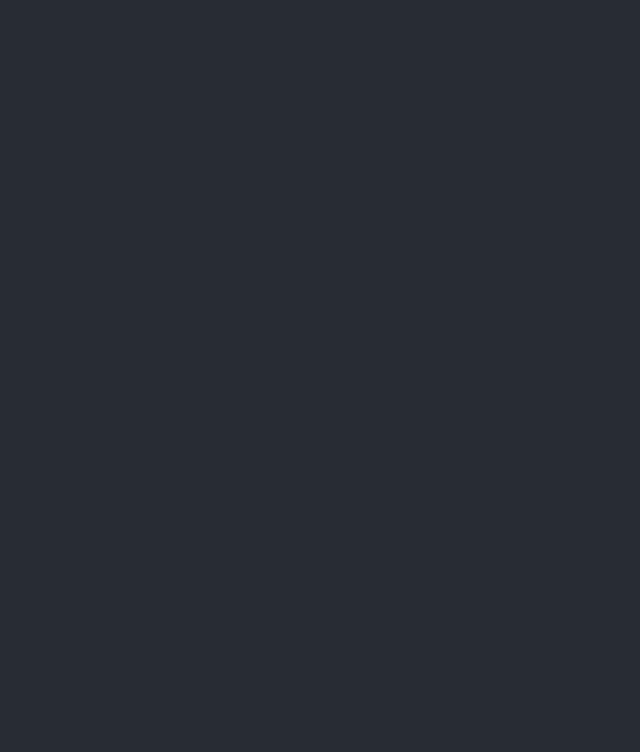
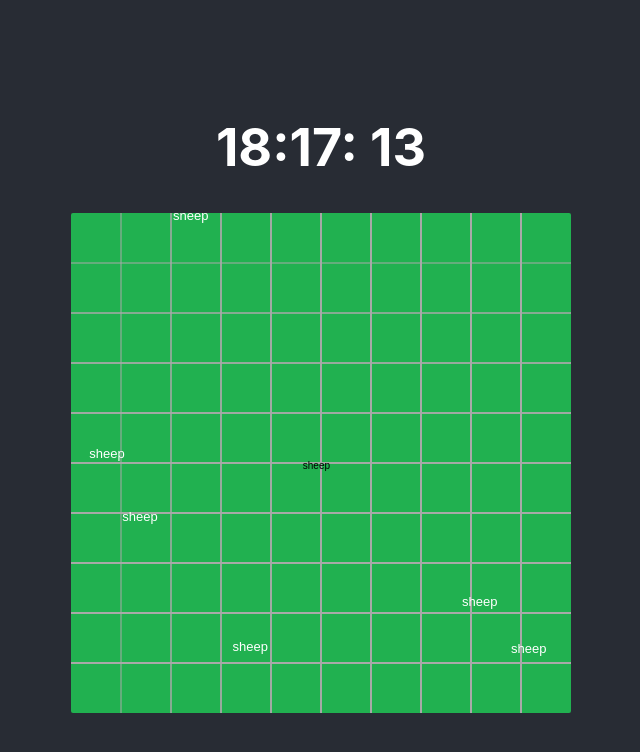
Before and after one commit to AhmedEldessouki/a-game, a React (Create React App) app: page / in a window 1280 px wide. Shown: the top 752 px of the page, without its empty margins (319-959 px from the left). Built offline with nearby package versions, Linux system fonts and the light colour scheme.

Commit message:
canvas as field spawning sheep,wolf, or bear adding faker for random number and lon/lat

```diff
--- a/package.json
+++ b/package.json
@@ -6,6 +6,7 @@
     "@emotion/styled": "^11.3.0",
     "@types/react": "^17.0.30",
     "@types/react-dom": "^17.0.10",
+    "faker": "^5.5.3",
     "react": "^17.0.2",
     "react-dom": "^17.0.2",
     "react-scripts": "4.0.3"
--- a/src/App.tsx
+++ b/src/App.tsx
@@ -1,10 +1,13 @@
 import React from 'react'
 import './App.css'
+import Grid from './components/grid/grid'
 
 function App() {
   return (
     <div className="App">
-      <header className="App-header" />
+      <main className="App-header">
+        <Grid />
+      </main>
     </div>
   )
 }
--- /dev/null
+++ b/src/components/grid/grid.tsx
@@ -0,0 +1,110 @@
+import React from 'react'
+import styled from '@emotion/styled'
+import faker from 'faker'
+
+const Canvas = styled.canvas`
+  background: #1eff61a1;
+  border-radius: 2px;
+`
+
+function draw(
+  ctx: CanvasRenderingContext2D,
+  squareLength: number,
+  latitude: number,
+  longitude: number,
+  text: string,
+) {
+  let radius = 0
+  if (text === 'wolf') {
+    radius = squareLength * 0.15
+  } else if (text === 'bear') {
+    radius = squareLength * 0.2
+  }
+  ctx.save()
+  ctx.beginPath()
+
+  ctx.fillText(text, longitude, latitude)
+  ctx.textAlign = 'center'
+  ctx.textBaseline = 'middle'
+  ctx.fillStyle = `white`
+  ctx.font = `13px sans-serif`
+  ctx.ellipse(longitude, latitude, radius, radius, Math.PI / 4, 0, 2 * Math.PI)
+  ctx.stroke()
+}
+
+function spawn(ctx: CanvasRenderingContext2D, squareLength: number) {
+  // ? Sheep s > 0 && s <= 100
+  // ? Wolf w > 101 && w <= 110 Radius: 15%
+  // ? Bear b > 111 && b <= 115 Radius: 20%
+  const num = faker.datatype.number(115)
+  const latitude = Number(faker.address.latitude(500, 0.1))
+  const longitude = Number(faker.address.longitude(500, 0.1))
+
+  if (num < 101) {
+    draw(ctx, squareLength, latitude, longitude, 'sheep')
+  } else if (num < 111) {
+    draw(ctx, squareLength, latitude, longitude, 'wolf')
+  } else {
+    draw(ctx, squareLength, latitude, longitude, 'bear')
+  }
+}
+
+function Grid() {
+  const [time, setTime] = React.useState(`${new Date()
+    .getHours()
+    .toString()
+    .padStart(2, '0')}:${new Date().getMinutes().toString().padStart(2, '0')}:
+  ${new Date().getSeconds().toString().padStart(2, '0')}`)
+  const canvasRef = React.useRef<HTMLCanvasElement>(null)
+  React.useEffect(() => {
+    if (!canvasRef.current) return
+    const ctx = canvasRef.current.getContext('2d')
+    if (!ctx) return
+    const squareLength = canvasRef.current.width
+    ctx.clearRect(0, 0, squareLength, squareLength)
+    ctx.beginPath()
+    for (let i = 50; i < squareLength; i += 50) {
+      ctx.moveTo(squareLength - i, 0)
+      ctx.lineTo(squareLength - i, squareLength)
+      ctx.moveTo(0, squareLength - i)
+      ctx.lineTo(squareLength, squareLength - i)
+      ctx.strokeStyle = 'darkgray'
+      ctx.stroke()
+    }
+    // draw(ctx, squareLength)
+  }, [])
+
+  React.useEffect(() => {
+    if (!canvasRef.current) return
+    const ctx = canvasRef.current.getContext('2d')
+    if (!ctx) return
+    const squareLength = canvasRef.current.width
+    setInterval(() => spawn(ctx, squareLength), 1000)
+  }, [])
+
+  React.useEffect(() => {
+    setInterval(
+      () =>
+        setTime(
+          () => `${new Date()
+            .getHours()
+            .toString()
+            .padStart(2, '0')}:${new Date()
+            .getMinutes()
+            .toString()
+            .padStart(2, '0')}:
+          ${`${new Date().getSeconds()}`.padStart(2, '0')}`,
+        ),
+      1000,
+    )
+  }, [])
+
+  return (
+    <div>
+      <h1>{time}</h1>
+      <Canvas width="500" height="500" ref={canvasRef} />
+    </div>
+  )
+}
+
+export default Grid
```
Also changed, not shown: 2 other files (tests, documents, lock files or other folders).
